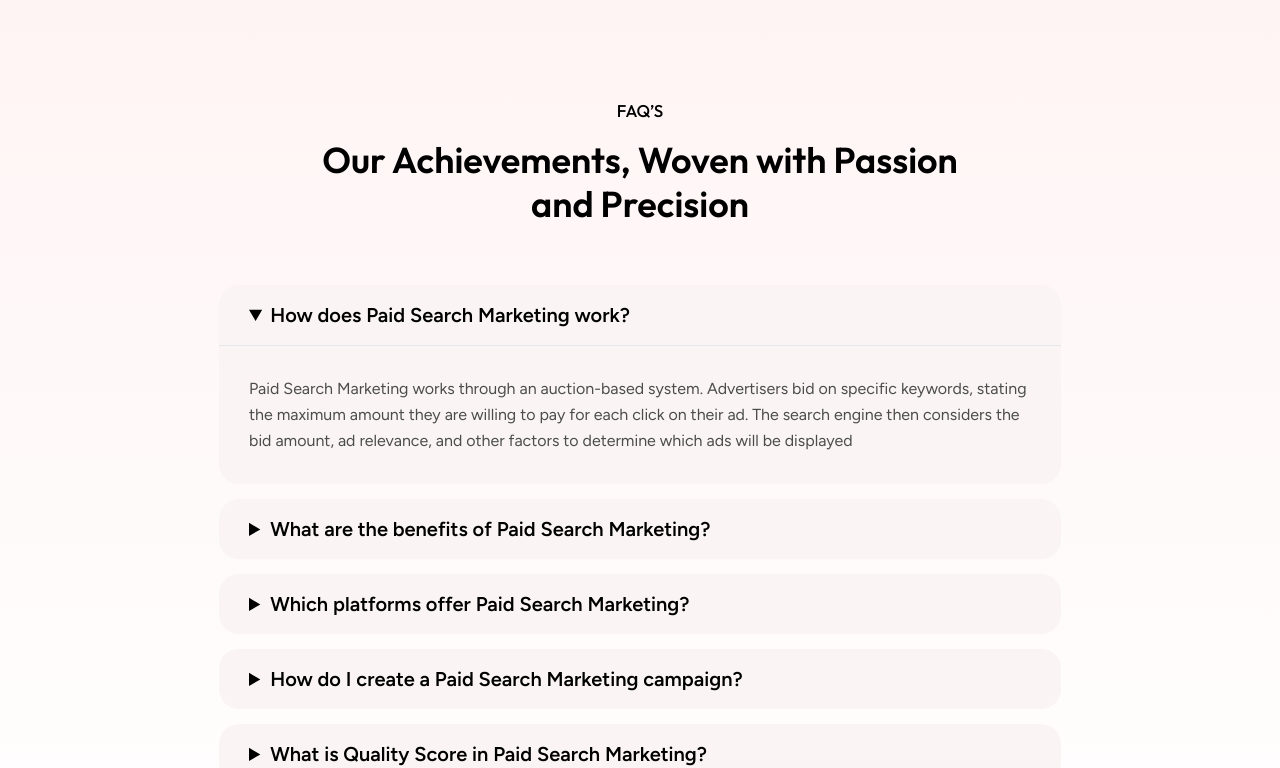
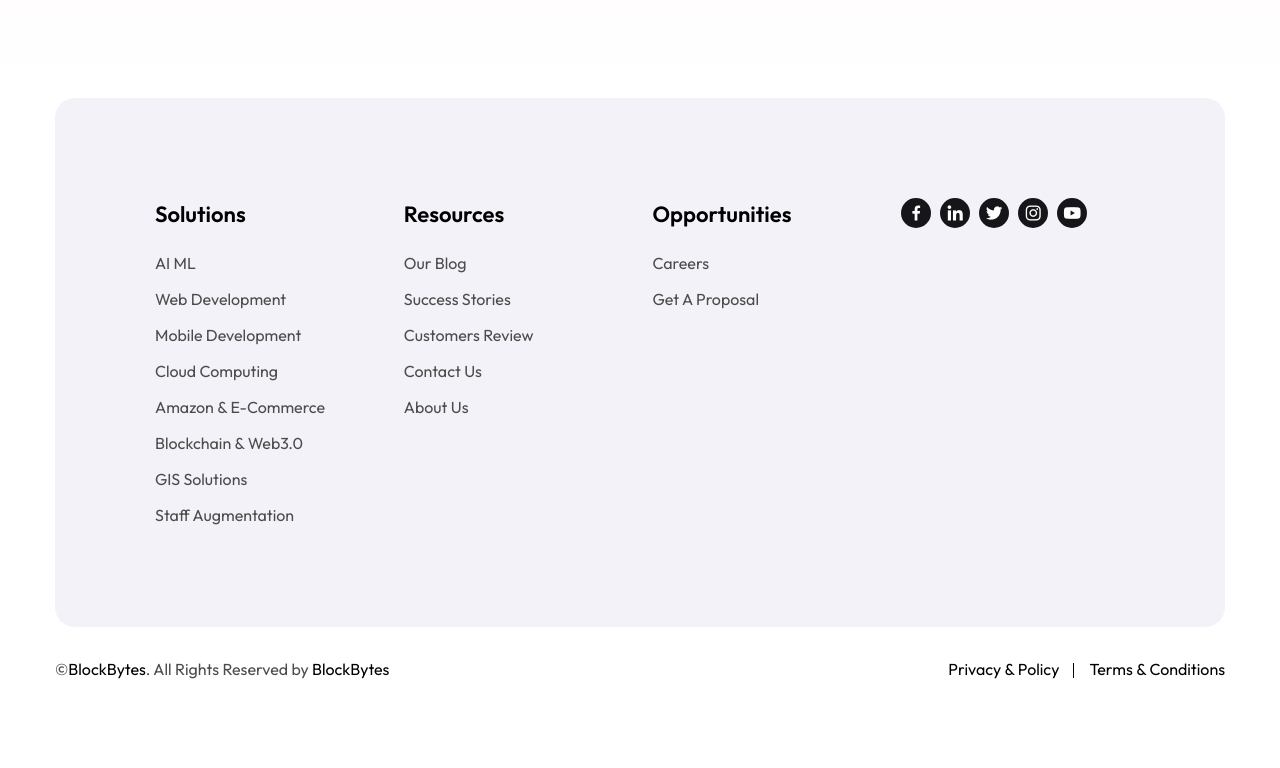
Before and after one commit to arslan7676/blockbytes, a Next.js app: page /contact-us in a window 1280 px wide. Shown: the part 1558-2326 px from the top of the page. After the commit the page ends 2270 px from the top, so only its background shows below. Built offline with nearby package versions, Linux system fonts and the light colour scheme.

Commit message:
updated code

```diff
--- a/src/app/contact-us/page.tsx
+++ b/src/app/contact-us/page.tsx
@@ -16,7 +16,7 @@ export default function ContactUsPage() {
 
         <ContactForm />
 
-        <FaqContent />
+        {/* <FaqContent /> */}
       </div>
 
       <Footer />
```
